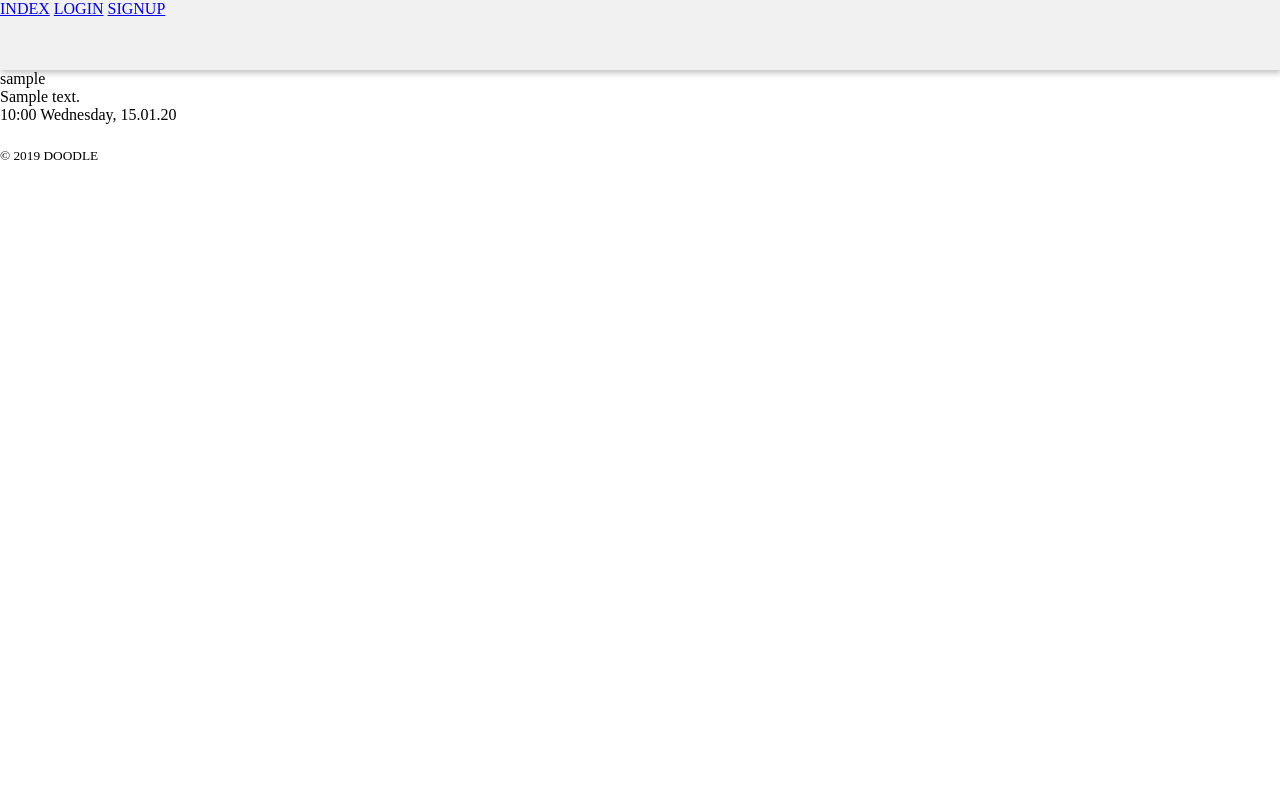
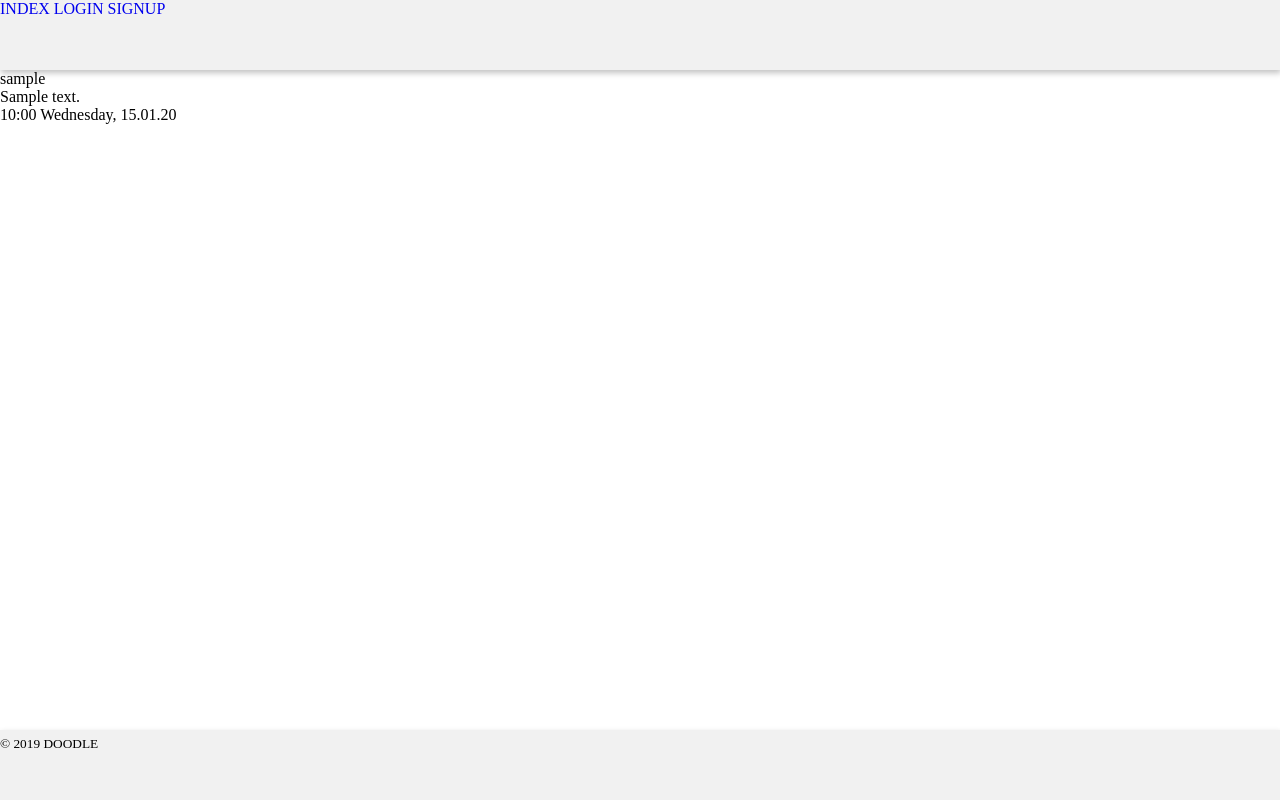
Before and after one commit to gladunvv/doodle-blog, a Django app: template app/doodle/templates/doodle/index.html in a window 1280 px wide. Run offline with Django 3.2, Linux system fonts and the light colour scheme; the template is opened without the code that fills it: values that come from a table or form of the project are taken from there, others are empty; tables that the repository leaves empty hold one stand-in row (values such as "Sample post").

Commit message:
Update style.css

```diff
--- a/app/static/style.css
+++ b/app/static/style.css
@@ -1,6 +1,9 @@
 body {
     margin: 0;
     padding: 0;
+    display: flex;
+    flex-direction: column;
+    min-height: 100vh;
 }
 
 header {
@@ -8,3 +11,18 @@ header {
     background: #f1f1f1;
     box-shadow: 1px 3px 6px #c1c1c1;
 }
+
+footer {
+    margin-top: auto;
+    height: 70px;
+    background: #f1f1f1;
+    box-shadow: 1px 3px 6px #c1c1c1;
+}
+
+a {
+    text-decoration: none;
+}
+
+.active {
+    color: red;
+}
```
